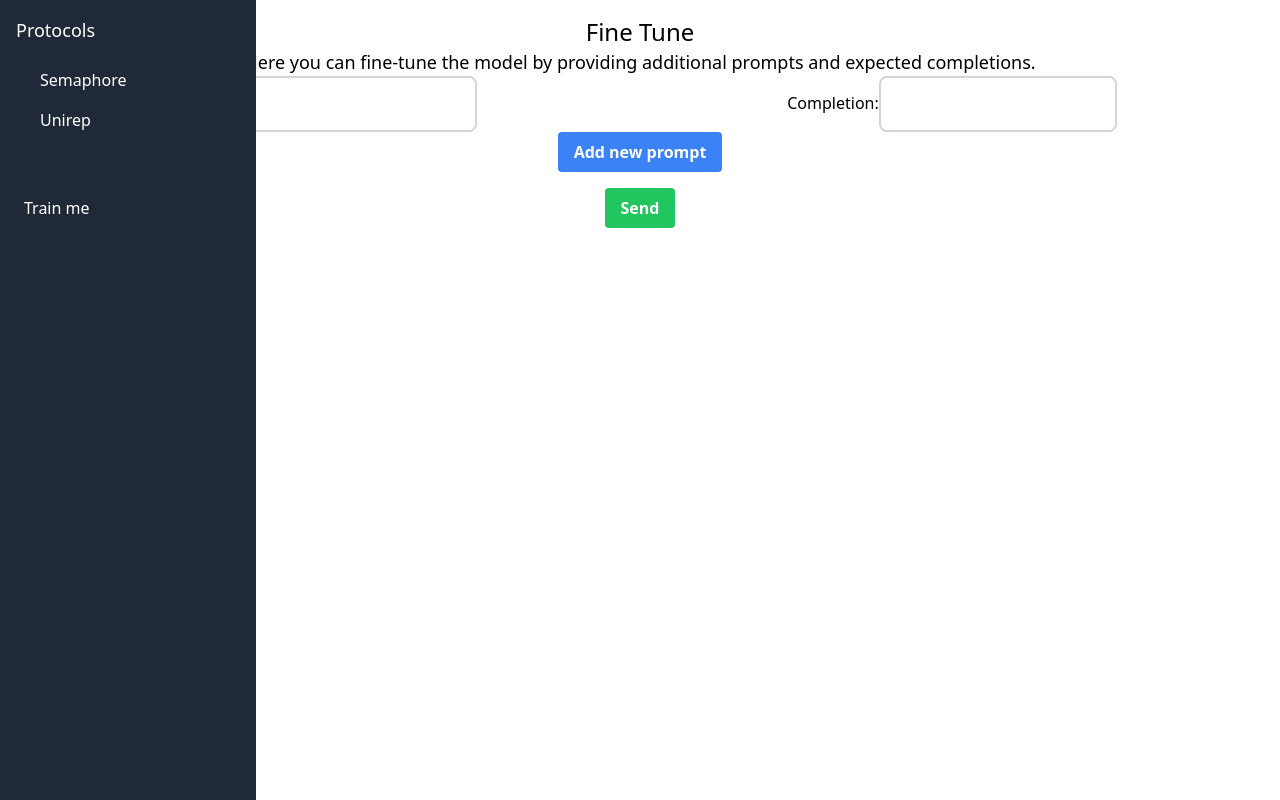
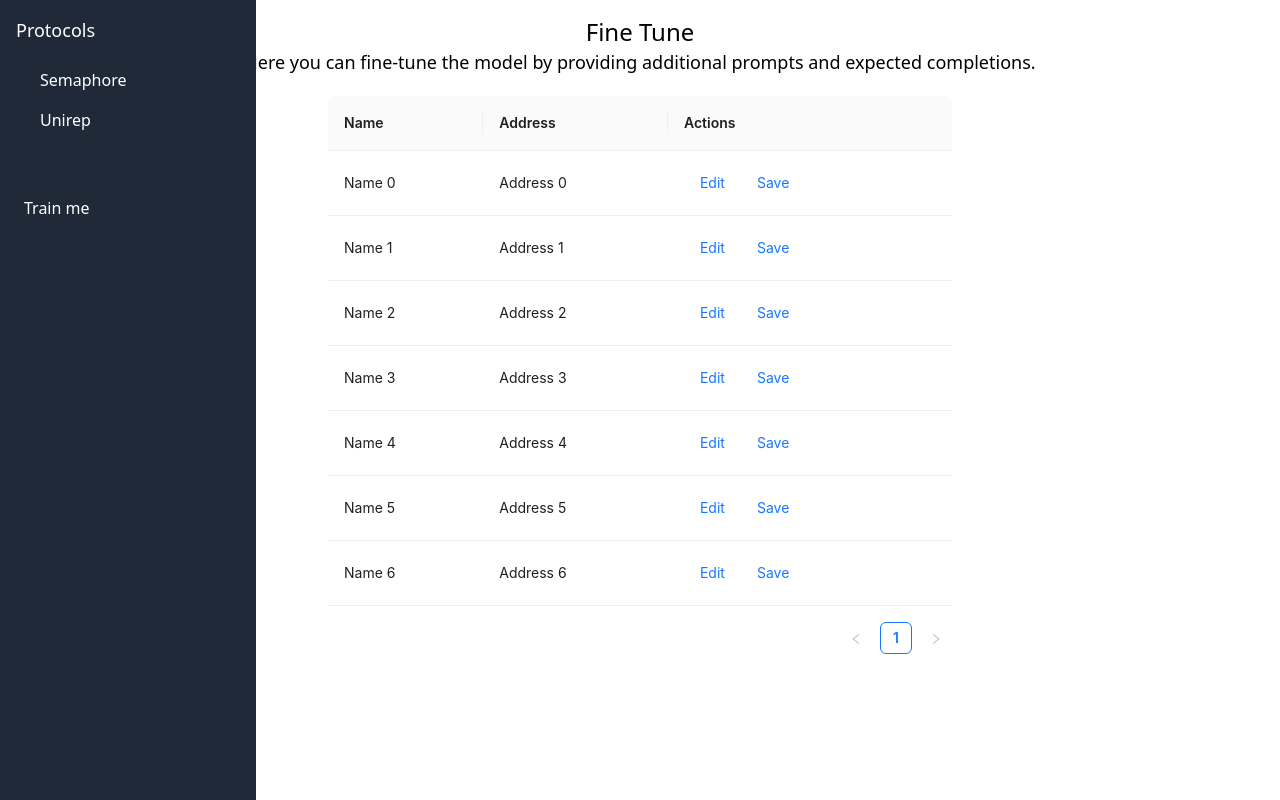
Before and after one commit to marciob/gpt3-zk, a Next.js app: page /fine-tune in a window 1280 px wide. Built offline with nearby package versions, Linux system fonts and the light colour scheme.

Commit message:
adding example of table using antd

```diff
--- a/pages/fine-tune.tsx
+++ b/pages/fine-tune.tsx
@@ -1,31 +1,96 @@
-import React, { useState } from "react";
+import { Button, Table, Form, Input } from "antd";
+
+import { useEffect } from "react";
+import { useState } from "react";
 import Sidebar from "./components/Sidebar";
 import styles from "../styles/Home.module.css";
 
-const FineTune = () => {
-  const [prompts, setPrompts] = useState([{ prompt: "", completion: "" }]);
+function FineTune() {
+  const [dataSource, setDataSource] = useState([]);
+  const [editingRow, setEditingRow] = useState(null);
+  const [form] = Form.useForm();
 
-  const handlePromptChange = (e, index) => {
-    const newPrompts = [...prompts];
-    newPrompts[index].prompt = e.target.value;
-    setPrompts(newPrompts);
+  useEffect(() => {
+    const data = [];
+    for (let index = 0; index < 7; index++) {
+      data.push({
+        key: `${index}`,
+        name: `Name ${index}`,
+        address: `Address ${index}`,
+      });
+    }
+    setDataSource(data);
+  }, []);
+  const columns = [
+    {
+      title: "Name",
+      dataIndex: "name",
+      render: (text, record) => {
+        if (editingRow === record.key) {
+          return (
+            <Form.Item
+              name="name"
+              rules={[
+                {
+                  required: true,
+                  message: "Please enter your name",
+                },
+              ]}
+            >
+              <Input />
+            </Form.Item>
+          );
+        } else {
+          return <p>{text}</p>;
+        }
+      },
+    },
+    {
+      title: "Address",
+      dataIndex: "address",
+      render: (text, record) => {
+        if (editingRow === record.key) {
+          return (
+            <Form.Item name="address">
+              <Input />
+            </Form.Item>
+          );
+        } else {
+          return <p>{text}</p>;
+        }
+      },
+    },
+    {
+      title: "Actions",
+      render: (_, record) => {
+        return (
+          <>
+            <Button
+              type="link"
+              onClick={() => {
+                setEditingRow(record.key);
+                form.setFieldsValue({
+                  name: record.name,
+                  address: record.address,
+                });
+              }}
+            >
+              Edit
+            </Button>
+            <Button type="link" htmlType="submit">
+              Save
+            </Button>
+          </>
+        );
+      },
+    },
+  ];
+  const onFinish = (values) => {
+    const updatedDataSource = [...dataSource];
+    updatedDataSource.splice(editingRow, 1, { ...values, key: editingRow });
+    setDataSource(updatedDataSource);
+    setEditingRow(null);
   };
-
-  const handleCompletionChange = (e, index) => {
-    const newPrompts = [...prompts];
-    newPrompts[index].completion = e.target.value;
-    setPrompts(newPrompts);
-  };
-
-  const addNewPrompt = () => {
-    setPrompts([...prompts, { prompt: "", completion: "" }]);
-  };
-
-  const handleSubmit = (e) => {
-    e.preventDefault();
-    console.log(prompts);
-  };
-
   return (
     <div className={styles.container}>
       <Sidebar />
@@ -35,50 +100,16 @@ const FineTune = () => {
           Here you can fine-tune the model by providing additional prompts and
           expected completions.
         </p>
-        <form onSubmit={handleSubmit}>
-          {prompts.map((prompt, index) => (
-            <div key={index} className="flex justify-between">
-              <div className="w-1/2">
-                <label>Prompt:</label>
-                <input
-                  type="text"
-                  value={prompt.prompt}
-                  onChange={(e) => handlePromptChange(e, index)}
-                  className="border-2 border-gray-300 bg-white p-4 rounded-lg text-sm focus:outline-none resize-none"
-                />
-              </div>
-              <div className="w-1/2">
-                <label>Completion:</label>
-                <input
-                  type="text"
-                  value={prompt.completion}
-                  onChange={(e) => handleCompletionChange(e, index)}
-                  className="border-2 border-gray-300 bg-white p-4 rounded-lg text-sm focus:outline-none resize-none"
-                />
-              </div>
-            </div>
-          ))}
-          <div className="text-center">
-            <button
-              type="button"
-              onClick={addNewPrompt}
-              className="bg-blue-500 hover:bg-blue-700 text-white font-bold py-2 px-4 rounded"
-            >
-              Add new prompt
-            </button>
-          </div>
-          <div className="text-center pt-4">
-            <button
-              type="submit"
-              className="bg-green-500 hover:bg-green-700 text-white font-bold py-2 px-4 rounded"
-            >
-              Send
-            </button>
-          </div>
-        </form>
+        <div>
+          <Table
+            className="w-1/2 mx-auto mt-5"
+            columns={columns}
+            dataSource={dataSource}
+          ></Table>
+        </div>
       </div>
     </div>
   );
-};
+}
 
 export default FineTune;
```
